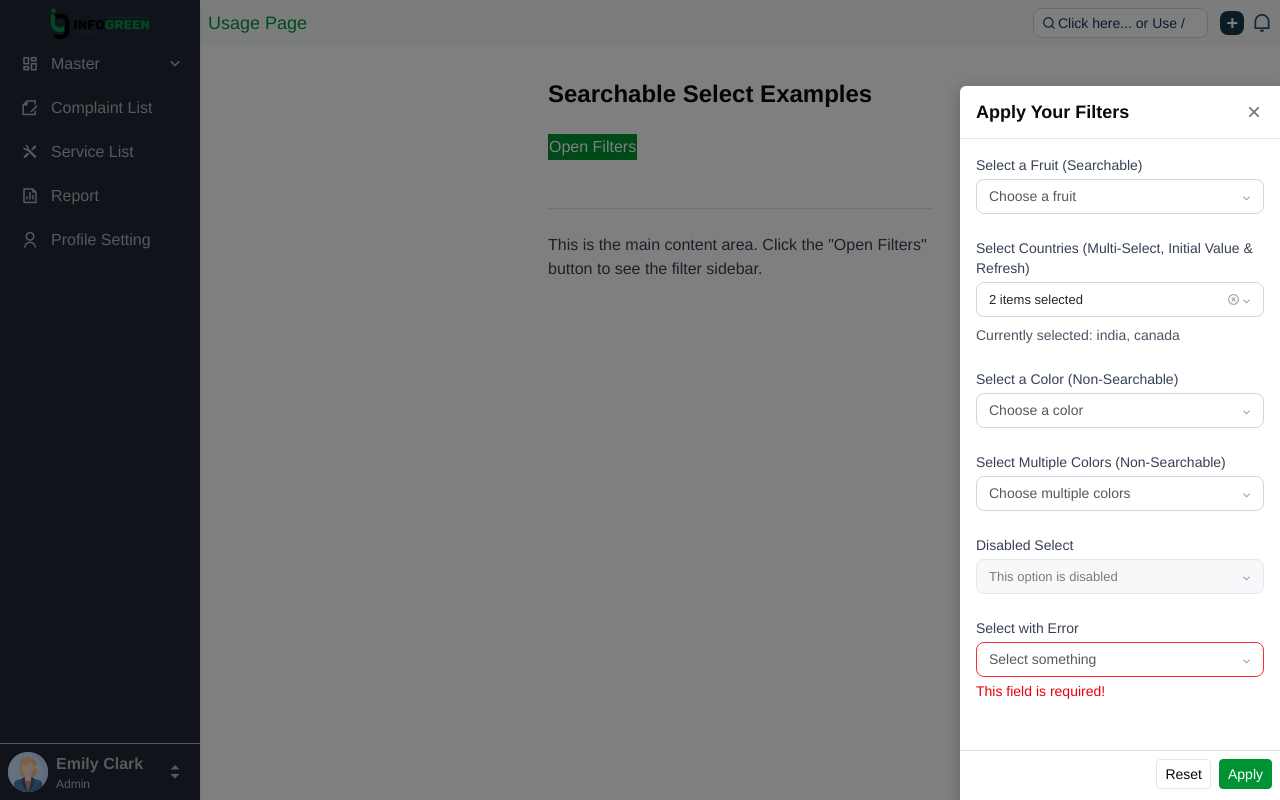
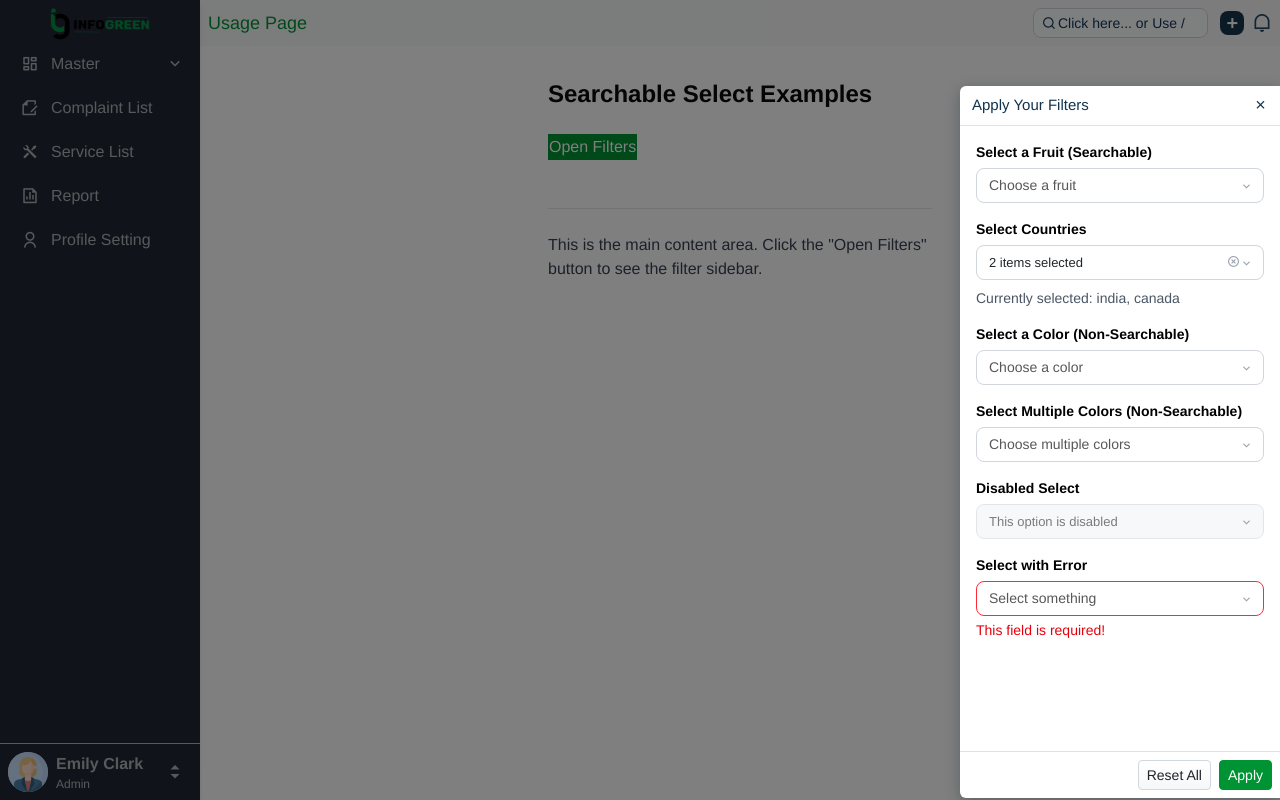
Before and after one commit to Sanjith-Infogreen/cloudbook-desktop, a Next.js app in the folder cloudbook/: page /modules/sanjith in a window 1280 px wide. Both pictures are taken after a click on the button "Open Filters". Built offline with nearby package versions, Linux system fonts and the light colour scheme.

Commit message:
fixed filter ui

```diff
--- a/cloudbook/src/app/globals.css
+++ b/cloudbook/src/app/globals.css
@@ -110,7 +110,7 @@ input[type="checkbox"] {
 
 
   .form-label {
-    @apply text-sm text-[#1D1D1D];
+    @apply block text-sm text-[#1D1D1D];
   }
 
    .filter-label {
@@ -118,7 +118,7 @@ input[type="checkbox"] {
   }
 
    .filter-header {
-    @apply py-[0.5rem] px-[0.75rem] border-b border-[#dee2e6] flex justify-between items-center text-sm text-[#12344d];
+    @apply py-2 px-3 border-b border-[#dee2e6] flex justify-between items-center text-[15px] text-[#12344d];
   }
 
      .offcanvas-sidebar {
--- a/cloudbook/src/app/modules/sanjith/page.tsx
+++ b/cloudbook/src/app/modules/sanjith/page.tsx
@@ -135,10 +135,10 @@ const Page: React.FC = () => {
           title="Apply Your Filters"
         >
           {/* Content to be placed inside the sidebar */}
-          <div className="space-y-6">
+          <div className="space-y-4">
             {/* Single Select Fruit */}
             <div>
-              <label htmlFor="fruit-select" className="block text-sm font-medium text-gray-700 mb-1">
+              <label htmlFor="fruit-select" className="filter-label">
                 Select a Fruit (Searchable)
               </label>
               <SearchableSelect
@@ -156,8 +156,8 @@ const Page: React.FC = () => {
 
             {/* Multi-Select Countries */}
             <div>
-              <label htmlFor="country-select-multi" className="block text-sm font-medium text-gray-700 mb-1">
-                Select Countries (Multi-Select, Initial Value & Refresh)
+              <label htmlFor="country-select-multi" className="filter-label">
+                Select Countries
               </label>
               <SearchableSelect
                 id="country-select-multi"
@@ -177,7 +177,7 @@ const Page: React.FC = () => {
 
             {/* Non-searchable Single Select Color */}
             <div>
-              <label htmlFor="color-select" className="block text-sm font-medium text-gray-700 mb-1">
+              <label htmlFor="color-select" className="filter-label">
                 Select a Color (Non-Searchable)
               </label>
               <SearchableSelect
@@ -194,7 +194,7 @@ const Page: React.FC = () => {
 
             {/* Multi-Select Colors (Non-Searchable) */}
             <div>
-              <label htmlFor="multi-color-select" className="block text-sm font-medium text-gray-700 mb-1">
+              <label htmlFor="multi-color-select" className="filter-label">
                 Select Multiple Colors (Non-Searchable)
               </label>
               <SearchableSelect
@@ -214,7 +214,7 @@ const Page: React.FC = () => {
 
             {/* Disabled Select */}
             <div>
-              <label htmlFor="disabled-select" className="block text-sm font-medium text-gray-700 mb-1">
+              <label htmlFor="disabled-select" className="filter-label">
                 Disabled Select
               </label>
               <SearchableSelect
@@ -229,7 +229,7 @@ const Page: React.FC = () => {
 
             {/* Select with an error */}
             <div>
-              <label htmlFor="error-select" className="block text-sm font-medium text-gray-700 mb-1">
+              <label htmlFor="error-select" className="filter-label">
                 Select with Error
               </label>
               <SearchableSelect
--- a/cloudbook/src/app/utils/filterSIdebar.tsx
+++ b/cloudbook/src/app/utils/filterSIdebar.tsx
@@ -22,16 +22,16 @@ const FilterSidebar: React.FC<FilterSidebarProps> = ({
   return (
     <div className={`fixed inset-0 z-50 flex justify-end transition-opacity duration-300 ${isOpen ? "opacity-100" : "opacity-0 pointer-events-none"}`}>
       {/* Backdrop */}
-    <div className="fixed inset-0 bg-[rgba(0,0,0,0.5)]" onClick={onClose}></div>
+      <div className="fixed inset-0 bg-black/50" onClick={onClose}></div>
 
       {/* Sidebar */}
-    <div className={`relative w-80 mt-[5.4rem] mb-[0.15rem] h-full rounded-tl-[0.375rem] rounded-bl-[0.375rem] bg-white shadow-[0_4px_16px_#27313a66] transform transition-transform duration-300 ${isOpen ? "translate-x-0" : "translate-x-full"} flex flex-col`}>
+      <div className={`offcanvas-sidebar flex flex-col ${isOpen ? "translate-x-0" : "translate-x-full"} `}>
 
         {/* Header */}
-      <div className="flex justify-between items-center px-4 py-3 border-b">
-        <h2 className="font-semibold text-lg">{title}</h2>
-        <button className="text-gray-500 hover:text-black" onClick={onClose}>
-          <i className="ri-close-line text-xl"></i>
+        <div className="filter-header">
+          <h5 className="">{title}</h5>
+          <button onClick={onClose} className="cursor-pointer">
+            <i className="ri-close-line "></i>
           </button>
         </div>
 
@@ -41,11 +41,11 @@ const FilterSidebar: React.FC<FilterSidebarProps> = ({
         </div>
 
         {/* Footer */}
-      <div className="p-2 border-t border-[#dee2e6] flex justify-end gap-2 mb-[89px]">
-        <button className="btn btn-sm btn-outline" onClick={onReset}>
-          Reset
+        <div className="p-2 border-t border-[#dee2e6] flex justify-end gap-2">
+          <button className="btn-sm btn-light" onClick={onReset}>
+            Reset All
           </button>
-        <button className="btn btn-sm btn-primary" onClick={onApply}>
+          <button className="btn-sm btn-primary" onClick={onApply}>
             Apply
           </button>
         </div>
```
Lines whose indentation alone changed are shown as unchanged.
